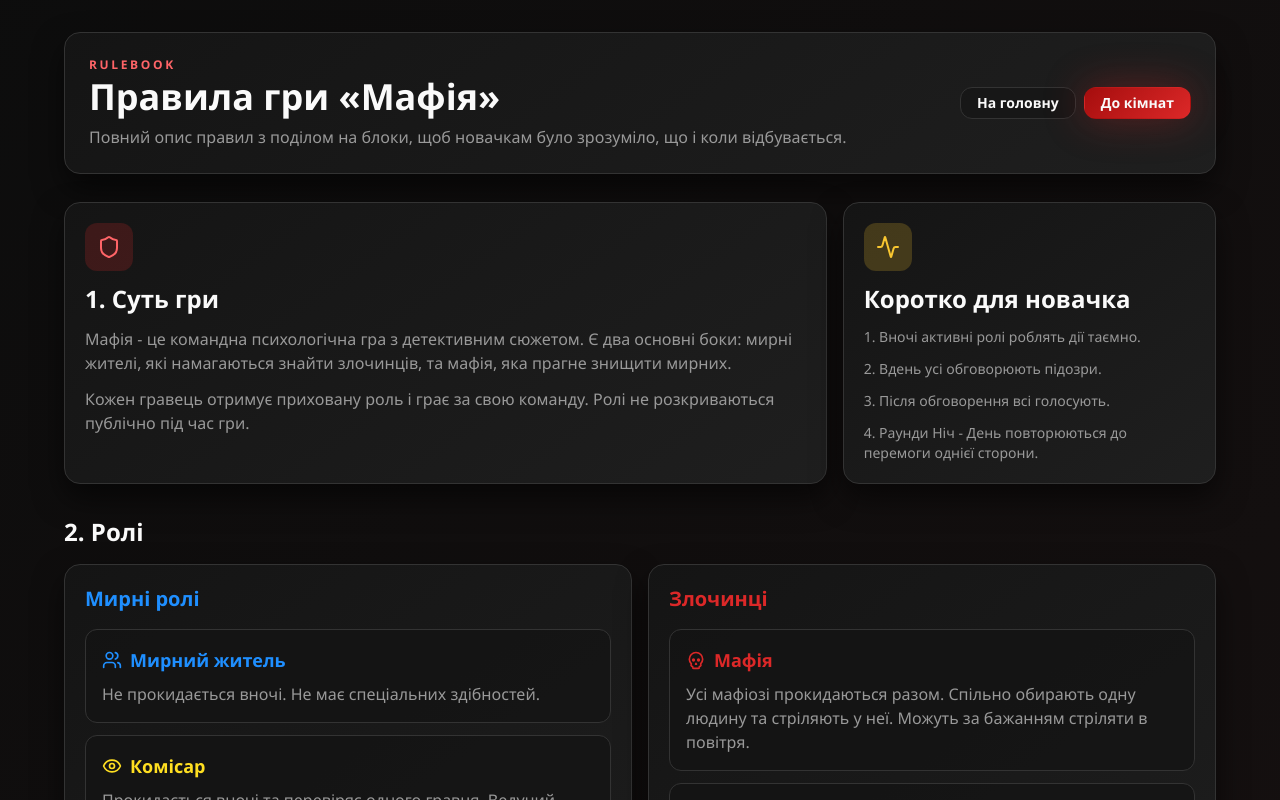
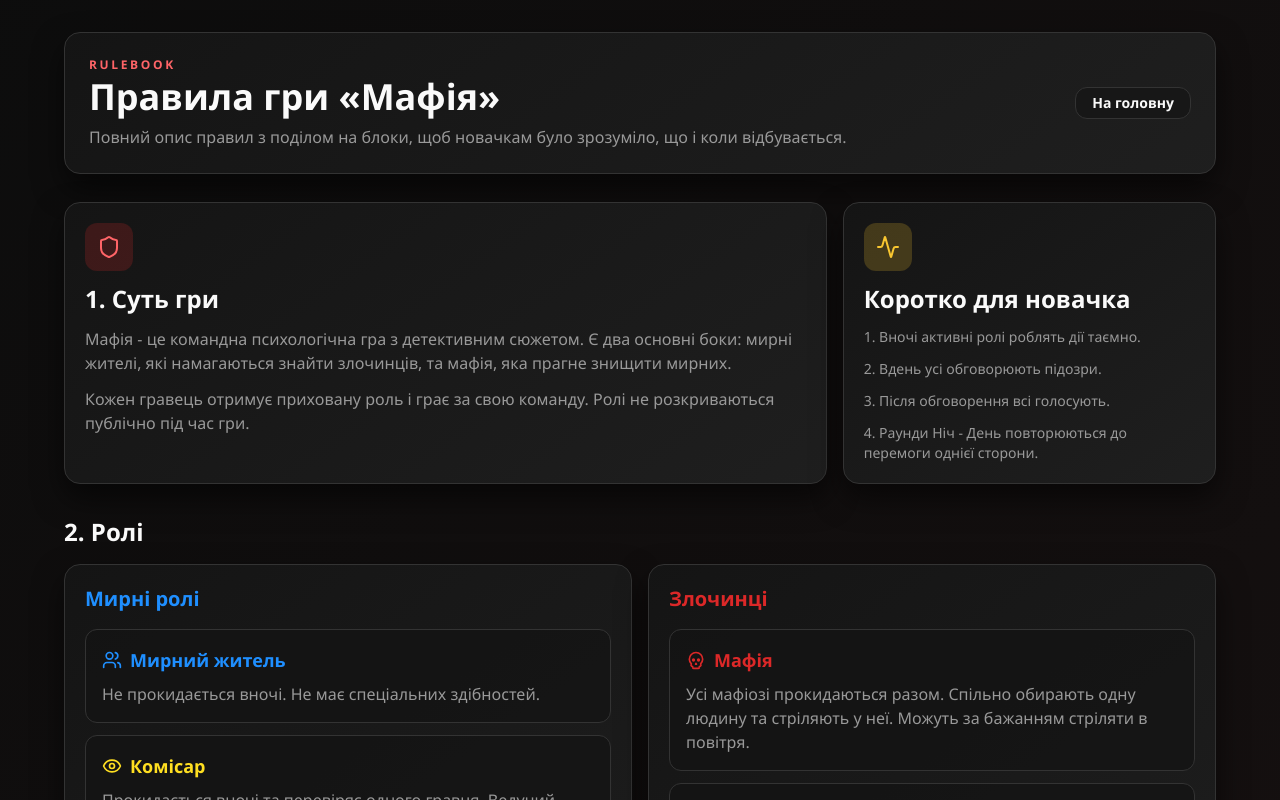
Before and after one commit to sod7m/mafia-client, a React (Vite) app: page /rules in a window 1280 px wide. Shown: the top 800 px of the page. Built offline with nearby package versions, Linux system fonts and the light colour scheme.

Commit message:
Add user context to RulesPage and update room link display

```diff
--- a/src/pages/RulesPage.tsx
+++ b/src/pages/RulesPage.tsx
@@ -1,5 +1,6 @@
 import { Link } from 'react-router-dom'
 import { Activity, ArrowRight, BriefcaseMedical, Crown, Eye, Moon, Shield, Skull, Sun, Users, Vote } from 'lucide-react'
+import { useGame } from '../context/GameContext.tsx'
 
 const civilianRoles = [
   {
@@ -40,6 +41,8 @@ const mafiaRoles = [
 const nightOrder = ['Коханка', 'Лікар', 'Мафія', 'Комісар']
 
 export function RulesPage() {
+  const { user } = useGame()
+
   return (
     <div className="page-shell px-5 py-8 sm:px-8">
       <div className="mx-auto max-w-6xl">
@@ -56,9 +59,11 @@ export function RulesPage() {
               <Link to="/" className="btn-base btn-outline px-4 py-2 text-sm">
                 На головну
               </Link>
-              <Link to="/rooms" className="btn-base btn-primary px-4 py-2 text-sm">
-                До кімнат
-              </Link>
+              {user && (
+                <Link to="/rooms" className="btn-base btn-primary px-4 py-2 text-sm">
+                  До кімнат як {user.nickname}
+                </Link>
+              )}
             </div>
           </div>
         </header>
```
